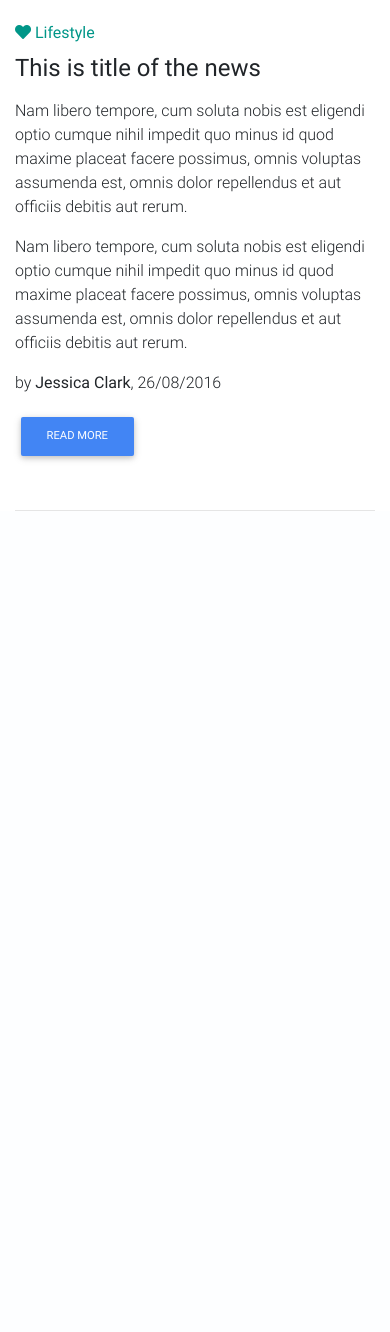
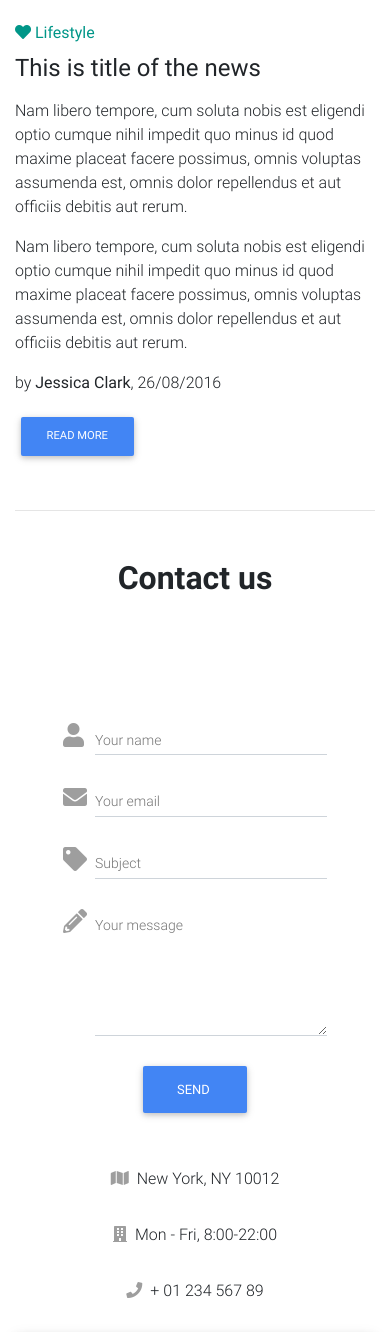
Before and after one commit to a-ghigi/test_mdb, a CodeIgniter app: page /test_mdb/ in a window 390 px wide. Shown: the part 5141-6473 px from the top of the page. Before the commit the page ends 5652 px from the top, so only its background shows below. Run offline with CodeIgniter, Linux system fonts and the light colour scheme; some libraries are stand-ins or nearby versions.

Commit message:
Implementa la sezione Contact

```diff
--- a/application/views/templates/footer.php
+++ b/application/views/templates/footer.php
@@ -1,8 +1,137 @@
-	<!--Footer-->
-	<footer>
+	<!-- Footer -->
+	<footer class="page-footer unique-color-dark">
+
+		<!-- Social buttons -->
+		<div class="primary-color">
+			<div class="container">
+
+				<!--Grid row-->
+				<div class="row py-4 d-flex align-items-center">
+
+					<!--Grid column-->
+					<div class="col-md-6 col-lg-5 text-center text-md-left mb-4 mb-md-0">
+						<h6 class="mb-0 white-text">Get connected with us on social networks!</h6>
+					</div>
+					<!--Grid column-->
+
+					<!--Grid column-->
+					<div class="col-md-6 col-lg-7 text-center text-md-right">
+						<!--Facebook-->
+						<a class="fb-ic ml-0">
+							<i class="fab fa-facebook-f white-text mr-4"> </i>
+						</a>
+						<!--Twitter-->
+						<a class="tw-ic">
+							<i class="fab fa-twitter white-text mr-4"> </i>
+						</a>
+						<!--Google +-->
+						<a class="gplus-ic">
+							<i class="fab fa-google-plus-g white-text mr-4"> </i>
+						</a>
+						<!--Linkedin-->
+						<a class="li-ic">
+							<i class="fab fa-linkedin-in white-text mr-4"> </i>
+						</a>
+						<!--Instagram-->
+						<a class="ins-ic">
+							<i class="fab fa-instagram white-text mr-lg-4"> </i>
+						</a>
+					</div>
+					<!--Grid column-->
+
+				</div>
+				<!--Grid row-->
+
+			</div>
+		</div>
+		<!-- Social buttons -->
+
+		<!--Footer Links-->
+		<div class="container mt-5 mb-4 text-center text-md-left">
+			<div class="row mt-3">
+
+				<!--First column-->
+				<div class="col-md-3 col-lg-4 col-xl-3 mb-4">
+					<h6 class="text-uppercase font-weight-bold">
+						<strong>Company name</strong>
+					</h6>
+					<hr class="deep-purple accent-2 mb-4 mt-0 d-inline-block mx-auto" style="width: 60px;">
+					<p>Here you can use rows and columns here to organize your footer content. Lorem ipsum dolor sit
+						amet, consectetur adipisicing elit.</p>
+				</div>
+				<!--/.First column-->
+
+				<!--Second column-->
+				<div class="col-md-2 col-lg-2 col-xl-2 mx-auto mb-4">
+					<h6 class="text-uppercase font-weight-bold">
+						<strong>Products</strong>
+					</h6>
+					<hr class="deep-purple accent-2 mb-4 mt-0 d-inline-block mx-auto" style="width: 60px;">
+					<p>
+						<a href="#!">MDBootstrap</a>
+					</p>
+					<p>
+						<a href="#!">MDWordPress</a>
+					</p>
+					<p>
+						<a href="#!">BrandFlow</a>
+					</p>
+					<p>
+						<a href="#!">Bootstrap Angular</a>
+					</p>
+				</div>
+				<!--/.Second column-->
+
+				<!--Third column-->
+				<div class="col-md-3 col-lg-2 col-xl-2 mx-auto mb-4">
+					<h6 class="text-uppercase font-weight-bold">
+						<strong>Useful links</strong>
+					</h6>
+					<hr class="deep-purple accent-2 mb-4 mt-0 d-inline-block mx-auto" style="width: 60px;">
+					<p>
+						<a href="#!">Your Account</a>
+					</p>
+					<p>
+						<a href="#!">Become an Affiliate</a>
+					</p>
+					<p>
+						<a href="#!">Shipping Rates</a>
+					</p>
+					<p>
+						<a href="#!">Help</a>
+					</p>
+				</div>
+				<!--/.Third column-->
+
+				<!--Fourth column-->
+				<div class="col-md-4 col-lg-3 col-xl-3">
+					<h6 class="text-uppercase font-weight-bold">
+						<strong>Contact</strong>
+					</h6>
+					<hr class="deep-purple accent-2 mb-4 mt-0 d-inline-block mx-auto" style="width: 60px;">
+					<p>
+						<i class="fas fa-home  mr-3"></i> New York, NY 10012, US</p>
+					<p>
+						<i class="fas fa-envelope mr-3"></i> info@example.com</p>
+					<p>
+						<i class="fas fa-phone mr-3"></i> + 01 234 567 88</p>
+					<p>
+						<i class="fas fa-print mr-3"></i> + 01 234 567 89</p>
+				</div>
+				<!--/.Fourth column-->
+
+			</div>
+		</div>
+		<!--/.Footer Links-->
+
+		<!-- Copyright -->
+		<div class="footer-copyright text-center py-3">© 2018 Copyright:
+			<a href="https://mdbootstrap.com/education/bootstrap/"> MDBootstrap.com</a>
+		</div>
+		<!-- Copyright -->
 
 	</footer>
-	<!--Footer-->
+	<!-- Footer -->
 
 	<!-- End your project here-->
 
--- a/application/views/templates/header.php
+++ b/application/views/templates/header.php
@@ -24,7 +24,7 @@
 	<header>
 
 		<!--Navbar-->
-		<nav class="navbar navbar-expand-lg navbar-dark primary-color fixed-top">
+		<nav class="navbar navbar-expand-lg navbar-dark fixed-top scrolling-navbar">
 
 			<div class="container">
 
@@ -41,38 +41,37 @@
 				<div class="collapse navbar-collapse" id="basicExampleNav">
 
 					<!-- Links -->
-					<ul class="navbar-nav mr-auto">
-						<li class="nav-item active">
-							<a class="nav-link" href="#">Home
-								<span class="sr-only">(current)</span>
-							</a>
+					<ul class="navbar-nav mr-auto smooth-scroll">
+						<li class="nav-item">
+							<a class="nav-link" href="#intro">Home</a>
 						</li>
 						<li class="nav-item">
-							<a class="nav-link" href="#">Features</a>
+							<a class="nav-link" href="#best-features">Features</a>
 						</li>
 						<li class="nav-item">
-							<a class="nav-link" href="#">Pricing</a>
+							<a class="nav-link" href="#examples">Examples</a>
 						</li>
-
-						<!-- Dropdown -->
-						<li class="nav-item dropdown">
-							<a class="nav-link dropdown-toggle" id="navbarDropdownMenuLink" data-toggle="dropdown" aria-haspopup="true"
-								aria-expanded="false">Dropdown</a>
-							<div class="dropdown-menu dropdown-primary" aria-labelledby="navbarDropdownMenuLink">
-								<a class="dropdown-item" href="#">Action</a>
-								<a class="dropdown-item" href="#">Another action</a>
-								<a class="dropdown-item" href="#">Something else here</a>
-							</div>
+						<li class="nav-item">
+							<a class="nav-link" href="#gallery">Gallery</a>
 						</li>
-
+						<li class="nav-item">
+							<a class="nav-link" href="#contact">Contact</a>
+						</li>
 					</ul>
 					<!-- Links -->
 
-					<form class="form-inline">
-						<div class="md-form my-0">
-							<input class="form-control mr-sm-2" type="text" placeholder="Search" aria-label="Search">
-						</div>
-					</form>
+					<!-- Social Icon  -->
+					<ul class="navbar-nav nav-flex-icons">
+						<li class="nav-item">
+							<a class="nav-link"><i class="fab fa-facebook-f"></i></a>
+						</li>
+						<li class="nav-item">
+							<a class="nav-link"><i class="fab fa-twitter"></i></a>
+						</li>
+						<li class="nav-item">
+							<a class="nav-link"><i class="fab fa-instagram"></i></a>
+						</li>
+					</ul>
 				</div>
 				<!-- Collapsible content -->
 
--- a/application/views/test/index.php
+++ b/application/views/test/index.php
@@ -287,7 +287,81 @@
 			<!--Section: Contact-->
 			<section id="contact">
 
+				<!-- Heading -->
+				<h2 class="mb-5 font-weight-bold text-center">Contact us</h2>
 
+				<!--Grid row-->
+				<div class="row">
+
+					<!--Grid column-->
+					<div class="col-lg-5 col-md-12">
+
+						<!-- Form contact -->
+						<form class="p-5 grey-text">
+
+							<div class="md-form form-sm"> <i class="fas fa-user prefix"></i>
+								<input type="text" id="form3" class="form-control form-control-sm">
+								<label for="form3">Your name</label>
+							</div>
+							<div class="md-form form-sm"> <i class="fas fa-envelope prefix"></i>
+								<input type="text" id="form2" class="form-control form-control-sm">
+								<label for="form2">Your email</label>
+							</div>
+							<div class="md-form form-sm"> <i class="fas fa-tag prefix"></i>
+								<input type="text" id="form3" class="form-control form-control-sm">
+								<label for="form3">Subject</label>
+							</div>
+							<div class="md-form form-sm"> <i class="fas fa-pencil-alt prefix"></i>
+								<textarea type="text" id="form8" class="md-textarea form-control form-control-sm" rows="4"></textarea>
+								<label for="form8">Your message</label>
+							</div>
+							<div class="text-center mt-4">
+								<button class="btn btn-primary">Send <i class="far fa-paper-planeml-1"></i></button>
+							</div>
+
+						</form>
+						<!-- Form contact -->
+
+					</div>
+					<!--Grid column-->
+
+					<!--Grid column-->
+					<div class="col-lg-7 col-md-12">
+
+						<!--Grid row-->
+						<div class="row text-center">
+
+							<!--Grid column-->
+							<div class="col-lg-4 col-md-12 mb-3">
+								<p><i class="fas fa-map fa-1x mr-2 grey-text"></i>New York, NY 10012</p>
+							</div>
+							<!--Grid column-->
+
+							<!--Grid column-->
+							<div class="col-lg-4 col-md-6 mb-3">
+								<p><i class="fas fa-building fa-1x mr-2 grey-text"></i>Mon - Fri, 8:00-22:00</p>
+							</div>
+							<!--Grid column-->
+
+							<!--Grid column-->
+							<div class="col-lg-4 col-md-6 mb-3">
+								<p><i class="fas fa-phone fa-1x mr-2 grey-text"></i>+ 01 234 567 89</p>
+							</div>
+							<!--Grid column-->
+
+						</div>
+						<!--Grid row-->
+
+						<!--Google map-->
+						<div id="map-container" class="z-depth-1-half map-container mb-5" style="height: 400px">
+							<iframe src="https://www.google.com/maps/embed?pb=!1m18!1m12!1m3!1d3023.6773864597085!2d-73.999887684745!3d40.725117979330456!2m3!1f0!2f0!3f0!3m2!1i1024!2i768!4f13.1!3m3!1m2!1s0x0%3A0x0!2zNDDCsDQzJzMwLjQiTiA3M8KwNTknNTEuNyJX!5e0!3m2!1sit!2sit!4v1576600123833!5m2!1sit!2sit" width="100%" height="400" frameborder="0" style="border:0;" allowfullscreen=""></iframe>
+						</div>
+
+					</div>
+					<!--Grid column-->
+
+				</div>
+				<!--Grid row-->
 
 			</section>
 			<!--Section: Contact-->
--- a/public/css/style.css
+++ b/public/css/style.css
@@ -12,3 +12,19 @@ header,
     -o-background-size: cover;
     background-size: cover;
 }
+
+.top-nav-collapse {
+	background-color: #24355C;
+}
+
+@media (max-width: 768px) {
+	.navbar:not(.top-nav-collapse) {
+		background-color: #24355C;
+	}
+}
+
+@media (min-width: 800px) and (max-width: 850px) {
+	.navbar:not(.top-nav-collapse) {
+		background-color: #24355C;
+	}
+}
```
